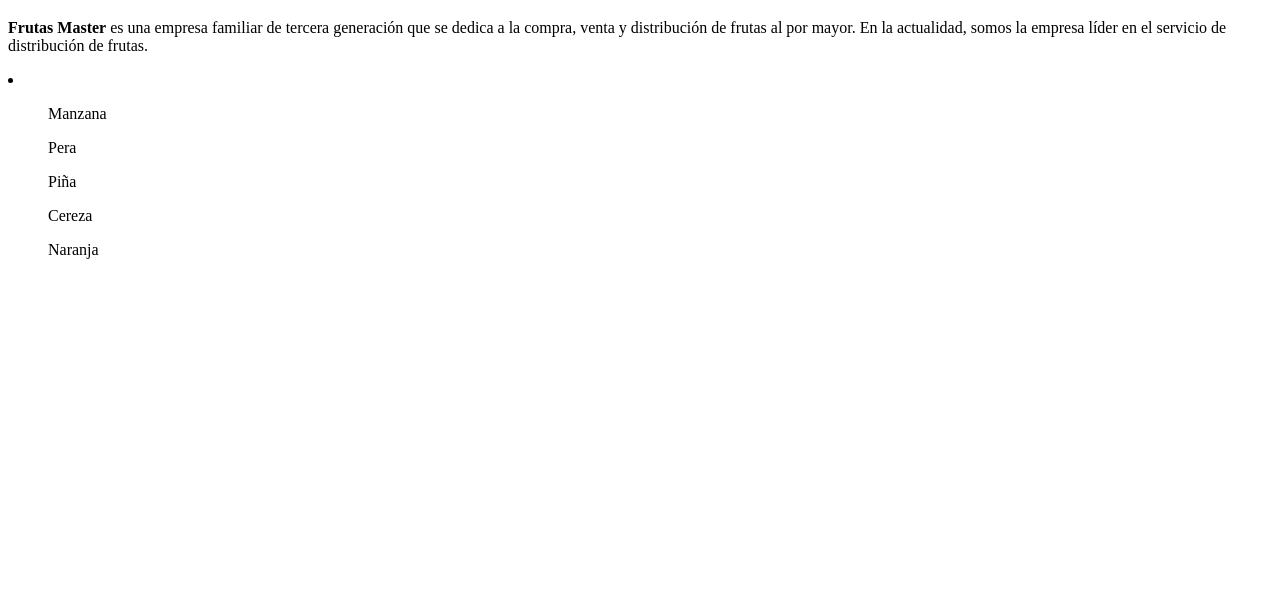
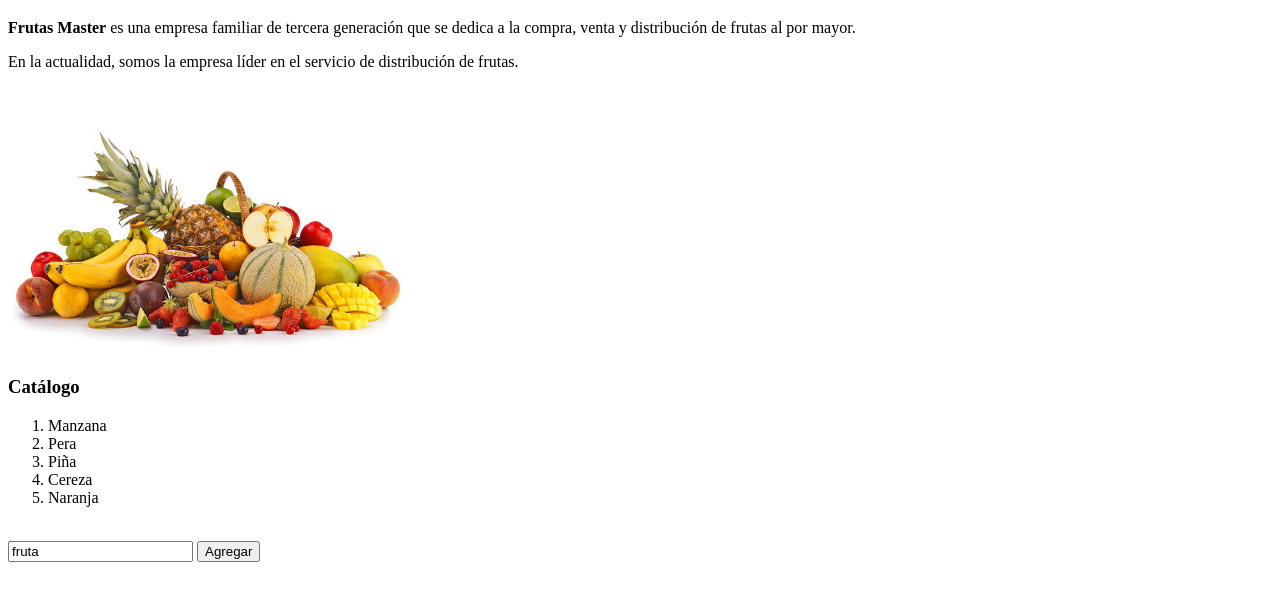
Before and after one commit to Fernandanais/lista-frutas, a plain HTML site: page index.html in a window 1280 px wide. Shown: the part 61-662 px from the top of the page. Drawn offline with Linux system fonts and the light colour scheme.

Commit message:
Agregamos alerta e imagen

```diff
--- a/assets/js/javascript.js
+++ b/assets/js/javascript.js
@@ -0,0 +1,3 @@
+window.onload = function() {
+	alert('¡Hola mundo!');
+}
--- a/index.html
+++ b/index.html
@@ -1,20 +1,26 @@
 <!DOCTYPE html>
 <html>
 <head>
+	<meta charset = "utf-8"/>
 	<title>Lista de frutas </title>
+	<script type="text/javascript" src="assets/js/javascript.js">
+	</script>
+
 </head>
 <body>
 	<h1> Lista de Frutas</h1>
-	<p><strong> Frutas Master</strong> es una empresa familiar de tercera generación que se dedica a la compra, venta y distribución de frutas al por mayor. En la actualidad, somos la empresa líder en el servicio de distribución de frutas.</p>
-
-
-		<li>
-			<ol>Manzana</ol>
-			<ol>Pera</ol>
-			<ol>Piña</ol>
-			<ol>Cereza</ol>
-			<ol>Naranja </ol>
-		</li>
-
+	<p><strong> Frutas Master</strong> es una empresa familiar de tercera generación que se dedica a la compra, venta y distribución de frutas al por mayor.</p>
+	<p> En la actualidad, somos la empresa líder en el servicio de distribución de frutas.</p>
+	<img width='400' src="assets/img/frutas.jpg" alt="imagen de varias frutas"/>
+	<h3>Catálogo</h3>
+	<ol>
+		<li>Manzana</li>
+		<li>Pera</li>
+		<li>Piña</li>
+		<li>Cereza</li>
+		<li>Naranja </li>
+		</ol><br>
+	<input type="text" name="LastName" value="fruta">
+	<input type="submit" value="Agregar">
 </body>
 </html>
```
